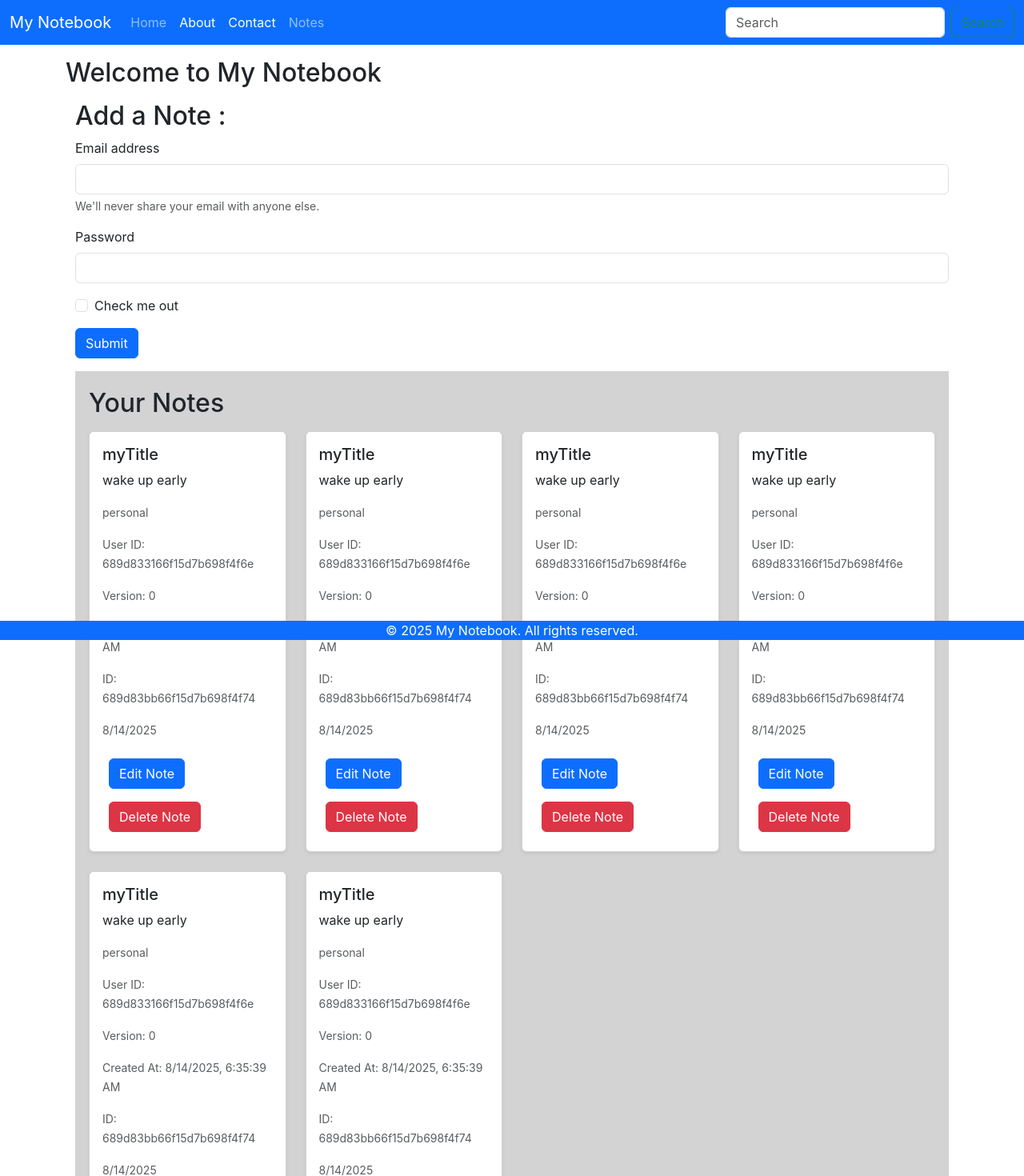
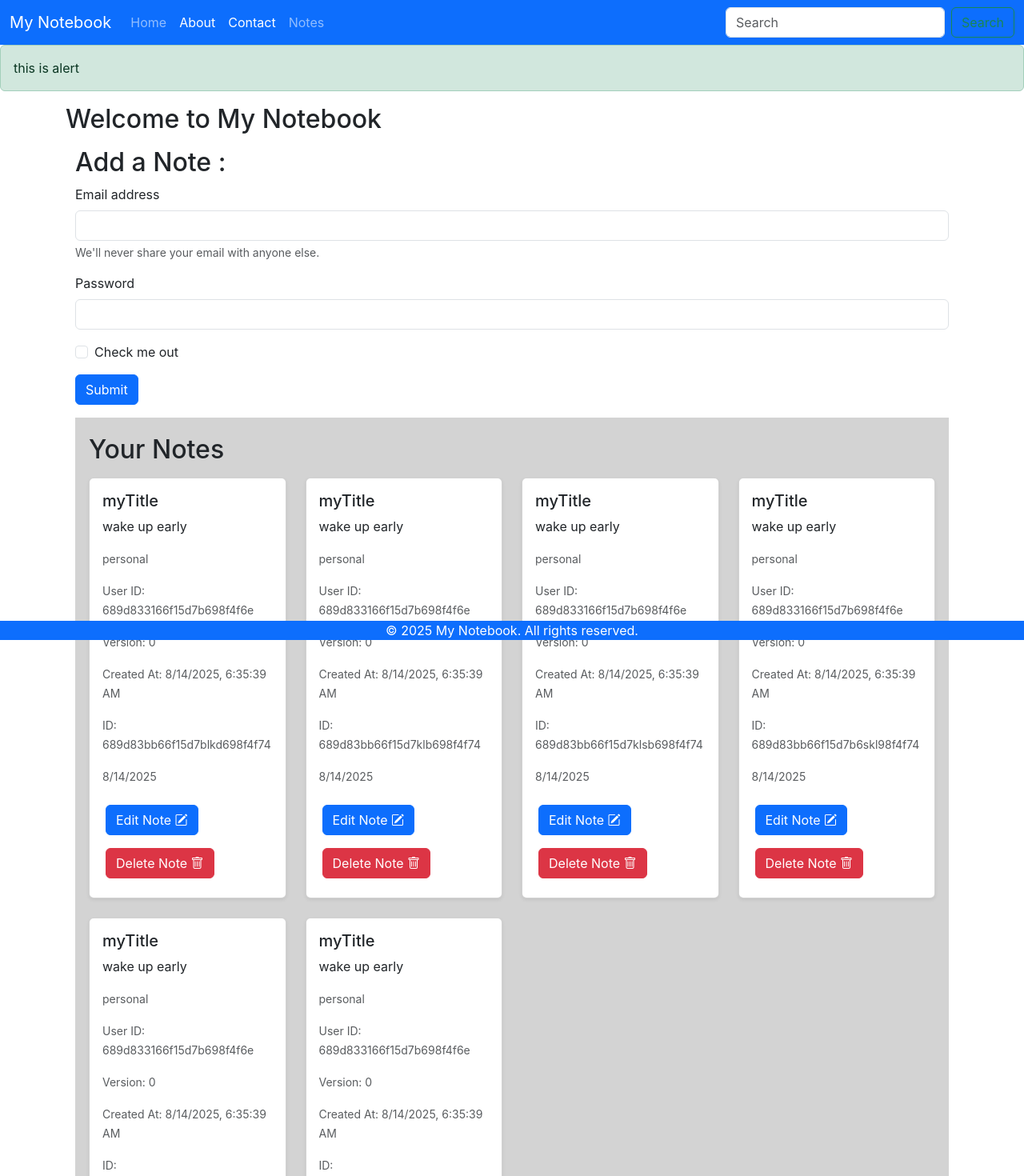
Before and after one commit to Roshan18172/mynotebook, a React (Create React App) app: page /home in a window 1280 px wide. Shown: the top 1470 px of the page at 80% size. Built offline with nearby package versions, Linux system fonts and the light colour scheme.

Commit message:
add alert
adding alert component and some icons

```diff
--- a/public/index.html
+++ b/public/index.html
@@ -12,6 +12,7 @@
     <link rel="apple-touch-icon" href="%PUBLIC_URL%/logo192.png" />
     <link rel="manifest" href="%PUBLIC_URL%/manifest.json" />
      <link href="https://cdn.jsdelivr.net/npm/bootstrap@5.3.7/dist/css/bootstrap.min.css" rel="stylesheet" integrity="sha384-LN+7fdVzj6u52u30Kp6M/trliBMCMKTyK833zpbD+pXdCLuTusPj697FH4R/5mcr" crossorigin="anonymous">
+     <link rel="stylesheet" href="https://cdn.jsdelivr.net/npm/bootstrap-icons@1.13.1/font/bootstrap-icons.min.css">
     <title>My Notebook</title>
   </head>
   <body>
--- a/src/App.js
+++ b/src/App.js
@@ -6,6 +6,7 @@ import NavBar from './components/NavBar';
 import { BrowserRouter as Router, Route, Routes } from 'react-router-dom';
 import Footer from './components/Footer';
 import NoteState from './context/NoteState';
+import Alert from './components/Alert';
 
 
 function App() {
@@ -14,6 +15,7 @@ function App() {
     <NoteState>
       <Router>
         <NavBar />
+        <Alert msg="this is alert" />
         <div className="container my-3">
         <Routes>
           <Route path="/home" exact element={<Home/>} />
--- /dev/null
+++ b/src/components/Alert.js
@@ -0,0 +1,14 @@
+import React from 'react'
+
+const Alert = (props) => {
+    return (
+        <div>
+            <div className="alert alert-success" role="alert">
+                {props.msg}
+            </div>
+
+        </div>
+    )
+}
+
+export default Alert
--- a/src/components/NoteItem.js
+++ b/src/components/NoteItem.js
@@ -16,8 +16,8 @@ const NoteItem = (props) => {
                 <p className="card-text"><small className="text-muted">Created At: {new Date(note.createdAt).toLocaleString()}</small></p>
                 <p className="card-text"><small className="text-muted">ID: {note._id}</small></p>
                 <p className="card-text"><small className="text-muted">{new Date(note.createdAt).toLocaleDateString()}</small></p>
-                <button className="btn btn-primary my-2 mx-2">Edit Note</button>
-                <button className="btn btn-danger my-2 mx-2">Delete Note</button>
+                <button className="btn btn-primary my-2 mx-1">Edit Note <i className="bi bi-pencil-square "></i></button>
+                <button className="btn btn-danger my-2 mx-1">Delete Note <i className="bi bi-trash "></i></button>
             </div>
         </div>
 
--- a/src/context/NoteState.js
+++ b/src/context/NoteState.js
@@ -4,7 +4,7 @@ import { useState } from "react";
 const NoteState = (props) => {
   const notesInitial = [
     {
-      "_id": "689d83bb66f15d7b698f4f74",
+      "_id": "689d83bb66f15d7blkd698f4f74",
       "user": "689d833166f15d7b698f4f6e",
       "title": "myTitle",
       "description": "wake up early",
@@ -13,7 +13,7 @@ const NoteState = (props) => {
       "__v": 0
     },
     {
-      "_id": "689d83bb66f15d7b698f4f74",
+      "_id": "689d83bb66f15d7klb698f4f74",
       "user": "689d833166f15d7b698f4f6e",
       "title": "myTitle",
       "description": "wake up early",
@@ -22,7 +22,7 @@ const NoteState = (props) => {
       "__v": 0
     },
     {
-      "_id": "689d83bb66f15d7b698f4f74",
+      "_id": "689d83bb66f15d7klsb698f4f74",
       "user": "689d833166f15d7b698f4f6e",
       "title": "myTitle",
       "description": "wake up early",
@@ -31,7 +31,7 @@ const NoteState = (props) => {
       "__v": 0
     },
     {
-      "_id": "689d83bb66f15d7b698f4f74",
+      "_id": "689d83bb66f15d7b6skl98f4f74",
       "user": "689d833166f15d7b698f4f6e",
       "title": "myTitle",
       "description": "wake up early",
@@ -40,7 +40,7 @@ const NoteState = (props) => {
       "__v": 0
     },
     {
-      "_id": "689d83bb66f15d7b698f4f74",
+      "_id": "689d83bb66f15d7b6kjd98f4f74",
       "user": "689d833166f15d7b698f4f6e",
       "title": "myTitle",
       "description": "wake up early",
@@ -49,7 +49,7 @@ const NoteState = (props) => {
       "__v": 0
     },
     {
-      "_id": "689d83bb66f15d7b698f4f74",
+      "_id": "689d83bb66f15d7b69wjk8f4f74",
       "user": "689d833166f15d7b698f4f6e",
       "title": "myTitle",
       "description": "wake up early",
```
